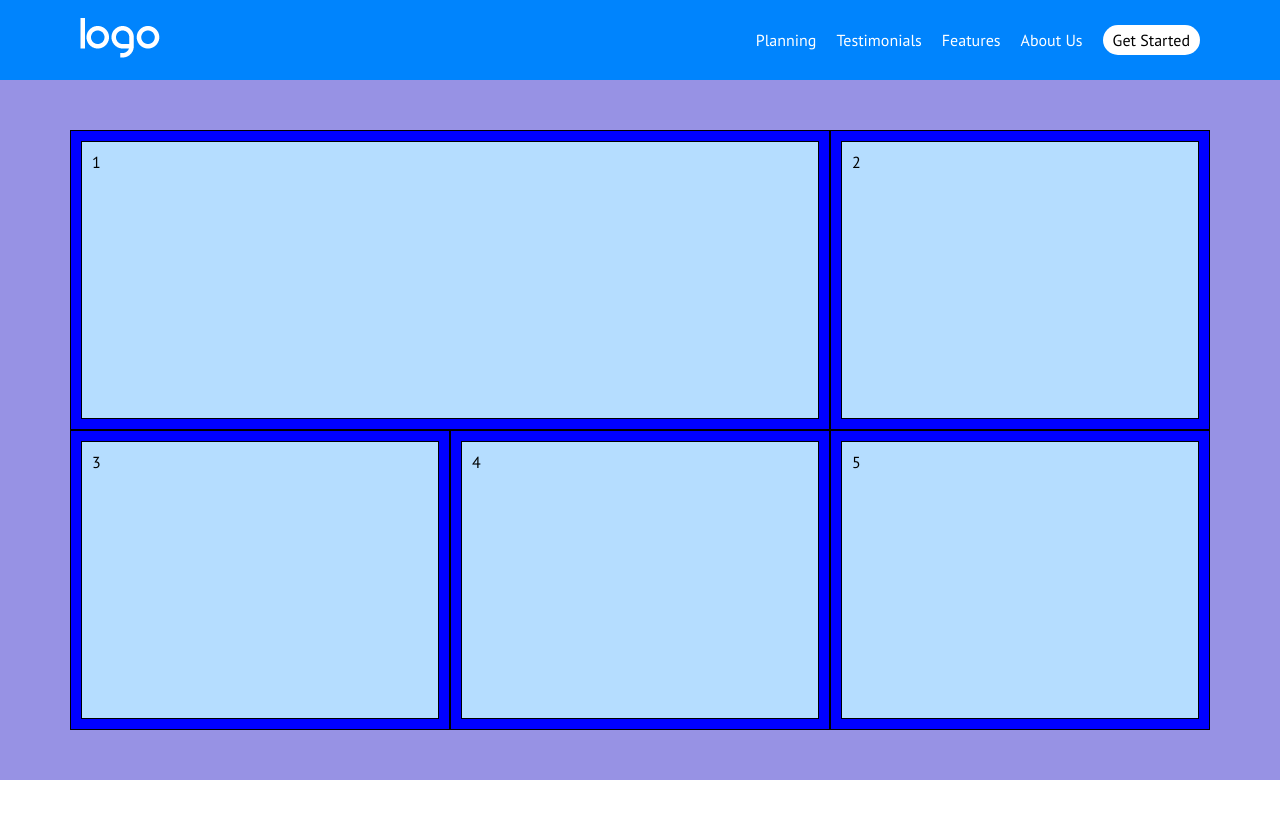
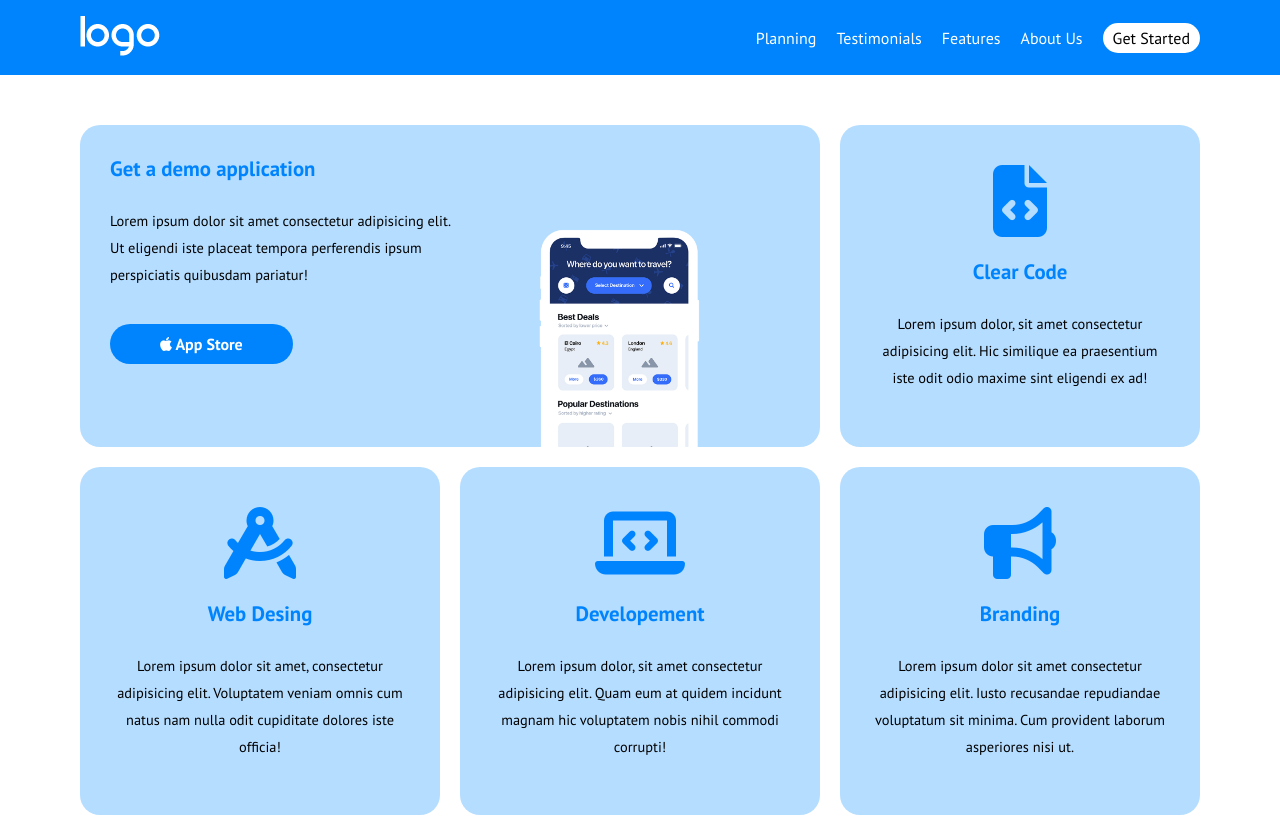
Before and after one commit to MassimoAzzini/htmlcss-responsive-layout, a plain HTML site: page index.html in a window 1280 px wide. Shown: the top 828 px of the page. Drawn offline with Linux system fonts and the light colour scheme.

Commit message:
[edit]: activity

```diff
--- a/css/mediaquery.css
+++ b/css/mediaquery.css
@@ -14,12 +14,14 @@
 
   .activity .col {
     width: calc(100% / 3);
-    height: 300px;
   }
 
   .activity .col:first-child {
     width: calc(100% / 3 * 2);
-    height: 300px;
+  }
+
+  .activity .img {
+    justify-content: center;
   }
 
   .benefits .col {
@@ -42,7 +44,20 @@
 
   header .col nav {
   display: block;
-}
+  }
+
+  .activity .card .row {
+    flex-direction: row;
+  }
+
+  .activity .card .txt {
+    width: 50%;
+  }
+
+  .activity .card .img {
+    width: 50%;
+    margin: 0 auto;
+  }
 
   .benefits .col {
     width: calc(100% / 3);
--- a/css/style.css
+++ b/css/style.css
@@ -8,22 +8,49 @@ body {
   font-family: 'PT Sans', sans-serif;
 }
 
+:root {
+  --violet: #9792e4;
+  --lightblue: #b5ddff;
+  --blue: #0084fd;
+}
+
 main {
-  margin-top: 80px;
+  margin-top: 75px;
+}
+
+section:nth-child(odd) {
+  padding-top: 40px;
+  padding-bottom: 60px;
 }
 
 section:nth-child(even) {
-  padding-top: 50px;
-  padding-bottom: 80px;
-}
-
-section:nth-child(odd) {
-  background-color: #9792e4;
+  background-color: var(--violet);
   padding: 50px 0;
 }
 
+
+h1 {
+  font-size: 3.2rem;
+}
+
+h2 {
+  font-size: 2.6rem;
+}
+
+h3 {
+  font-size: 2rem;
+}
+
+h4 {
+  font-size: 1.6rem;
+}
+
+h5 {
+  font-size: 1.3rem;
+}
+
 .container {
-  width: 80%;
+  width: 90%;
   height: 100%;
   margin: 0 auto;
 }
@@ -60,8 +87,8 @@ section:nth-child(odd) {
 /* HEADER */
 header {
   width: 100%;
-  height: 80px;
-  background-color: #0084fd;
+  height: 75px;
+  background-color: var(--blue);
   position: fixed;
   top: 0;
   left: 0;
@@ -104,26 +131,59 @@ header nav li:last-child a {
   background-color: white;
   border-radius: 20px;
 }
-
-
 /* fine HEADER */
 
 /* BODY */
 
 /* ACTIVITY */
-.activity .col {
-  height: 350px;
-  background-color: blue;
+.activity .col .card {
+  text-align: center;
+  height: 100%;
+  background-color: var(--lightblue);
+  padding: 30px;
+  border-radius: 20px;
 }
 
-.activity .col:first-child {
-  height: 600px;
+.activity h5 {
+  color: var(--blue);
 }
 
-.activity .col .card {
-  height: 100%;
-  background-color: #b5ddff;
-  padding: 10px;
+.activity p {
+  font-size: 0.9rem;
+  line-height: 1.7rem;
+  margin: 25px 0;
+}
+
+.activity a {
+  display: inline-block;
+  text-decoration: none;
+  color: white;
+  font-weight: bold;
+  padding: 10px 50px;
+  border-radius: 20px;
+  background-color: var(--blue);
+  margin: 10px 0;
+}
+
+.activity .row .col:first-child .card {
+  padding-bottom: 0;
+  text-align: left;
+}
+
+.activity .img {
+  align-items: end;
+}
+
+.activity .card img {
+  width: 100%;
+  max-width: 200px;
+}
+
+.activity span {
+  display: block;
+  font-size: 4.5rem;
+  color: var(--blue);
+  margin-bottom: 10px;
 }
 /* fine ACTIVITY */
 
@@ -149,7 +209,7 @@ header nav li:last-child a {
 }
 
 .testimonials .col .card {
-  background-color: #9792e4;
+  background-color: var(--violet);
 }
 
 .testimonials .col .row {
--- a/index.html
+++ b/index.html
@@ -52,20 +52,47 @@
     <section class="activity">
       <div class="container">
         <div class="row flex">
-          <div class="col debug">
-            <div class="card debug">1</div>
+          <div class="col">
+            <div class="card">
+              <div class="row flex">
+                <div class="txt">
+                  <h5>Get a demo application</h5>
+                  <p>Lorem ipsum dolor sit amet consectetur adipisicing elit. Ut eligendi iste placeat tempora perferendis ipsum perspiciatis quibusdam pariatur!</p>
+                  <a href="#" target="_blank"><i class="fa-brands fa-apple"></i>  App Store</a>
+                </div>
+                <div class="img flex">
+                  <img src="img/phone.png" alt="phone">
+                </div>
+              </div>
+            </div>
           </div>
-          <div class="col debug">
-            <div class="card debug">2</div>
+          <div class="col">
+            <div class="card">
+              <span><i class="fa-solid fa-file-code"></i></span>
+              <h5>Clear Code</h5>
+              <p>Lorem ipsum dolor, sit amet consectetur adipisicing elit. Hic similique ea praesentium iste odit odio maxime sint eligendi ex ad!</p>
+            </div>
           </div>
-          <div class="col debug">
-            <div class="card debug">3</div>
+          <div class="col">
+            <div class="card">
+              <span><i class="fa-solid fa-compass-drafting"></i></span>
+              <h5>Web Desing</h5>
+              <p>Lorem ipsum dolor sit amet, consectetur adipisicing elit. Voluptatem veniam omnis cum natus nam nulla odit cupiditate dolores iste officia!</p>
+            </div>
           </div>
-          <div class="col debug">
-            <div class="card debug">4</div>
+          <div class="col">
+            <div class="card">
+              <span><i class="fa-solid fa-laptop-code"></i></span>
+              <h5>Developement</h5>
+              <p>Lorem ipsum dolor, sit amet consectetur adipisicing elit. Quam eum at quidem incidunt magnam hic voluptatem nobis nihil commodi corrupti!</p>
+            </div>
           </div>
-          <div class="col debug">
-            <div class="card debug">5</div>
+          <div class="col">
+            <div class="card">
+              <span><i class="fa-solid fa-bullhorn"></i></span>
+              <h5>Branding</h5>
+              <p>Lorem ipsum dolor sit amet consectetur adipisicing elit. Iusto recusandae repudiandae voluptatum sit minima. Cum provident laborum asperiores nisi ut.</p>
+            </div>
           </div>
         </div>
       </div>
```
